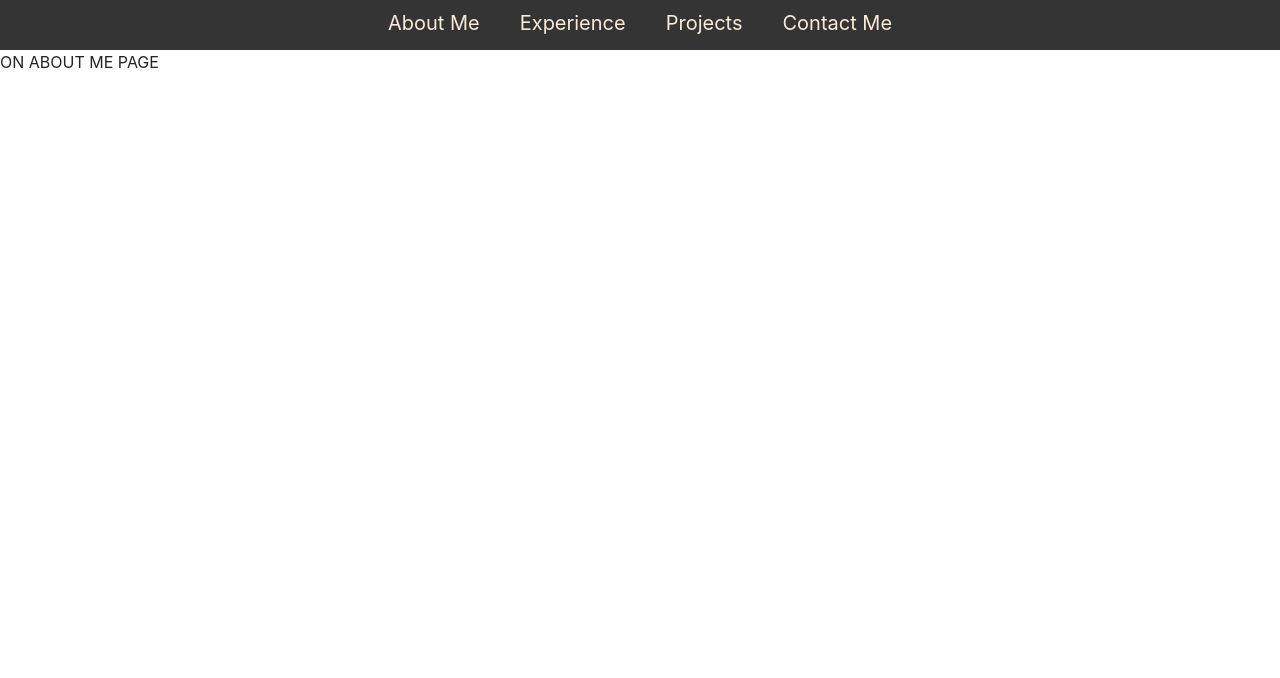
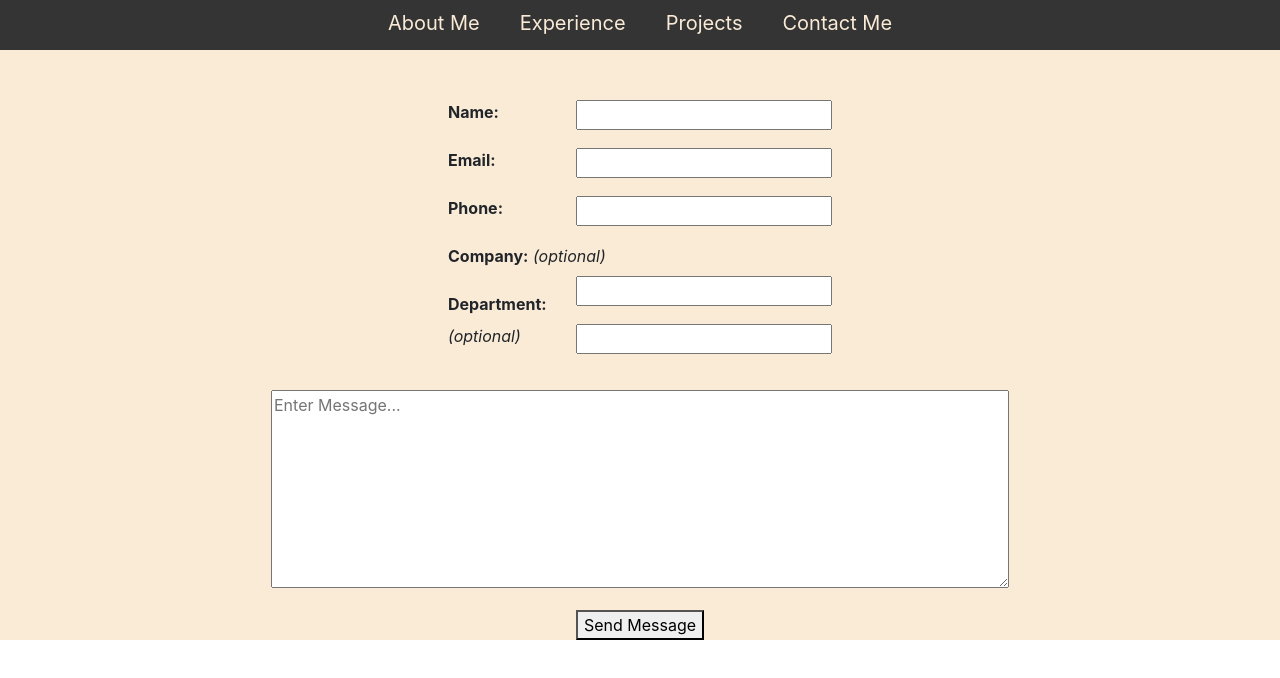
Before and after one commit to LindsayMichelleAllen/Portfolio, a React (Create React App) app in the folder portfolio/: page / in a window 1280 px wide. Shown: the top 678 px of the page. Built offline with nearby package versions, Linux system fonts and the light colour scheme.

Commit message:
contact me ready for server

```diff
--- a/portfolio/src/App.js
+++ b/portfolio/src/App.js
@@ -24,7 +24,7 @@ class App extends React.Component {
   constructor(props){
     super(props);
     this.state = {
-      mode: AppMode.AboutMe
+      mode: AppMode.Contact
     }
   }
 
--- a/portfolio/src/components/Contact.js
+++ b/portfolio/src/components/Contact.js
@@ -3,10 +3,58 @@ import '../style/Contact.css';
 
 class Contact extends React.Component {
 
+    constructor(props){
+        super(props);
+        this.state = {
+            name: "",
+            email: "",
+            phone: "",
+            company: "",
+            department: "",
+            message:"",
+            newMessage: ""
+        }
+    }
+
+    handleSubmit = (e) => {
+        let newMessage = this.state;
+
+        //TODO:
+        ///send post request to server with newMessage
+        ///Alert if issue sending message - do not clear form
+        ///Alert if message sent - clear form
+        e.preventDefault(); // don't do refresh
+    }
+
+    handleChange = (e) => {
+        this.setState({
+            [e.target.name]: e.target.value
+        });
+    }
+
     render() {
         return(
-            <div>
-                ON CONTACT ME PAGE
+            <div className="full-wrap">
+                <form onSubmit={this.handleSubmit}>
+                    <div className="identity">
+                        <label>Name: </label><input name="name" type="text" onChange={this.handleChange} required></input>
+                        <p></p>
+                        <label>Email: </label><input name="email" type="text" onChange={this.handleChange} required></input>
+                        <p></p>
+                        <label>Phone: </label><input name="phone" type="text" onChange={this.handleChange} required></input>
+                        <p></p>
+                        <label>Company: </label><span style={{fontStyle: "italic"}}> (optional)</span><input name="company" type="text" onChange={this.handleChange}></input>
+                        <p></p>
+                        <label>Department: </label><span style={{fontStyle: "italic"}}> (optional)</span><input name="department" type="text" onChange={this.handleChange}></input>
+                        <p></p>
+                    </div>
+                    <div align="center">
+                        <p></p>
+                        <textarea name="message" type="text" placeholder="Enter Message..." rows={8} cols={70} onChange={this.handleChange} required></textarea>
+                        <p></p>
+                        <button type="submit">Send Message</button>
+                    </div>
+                </form>
             </div>
         );
     }
--- a/portfolio/src/style/Contact.css
+++ b/portfolio/src/style/Contact.css
@@ -0,0 +1,19 @@
+input {
+    float: right;
+}
+
+label {
+    font-weight: bold;
+}
+
+.identity {
+    padding-top: 50px;
+    padding-bottom: 10px;
+    width: 30%;
+    margin: auto;
+}
+
+.full-wrap {
+    background-color: antiquewhite;
+    height: 100%;
+}
```
